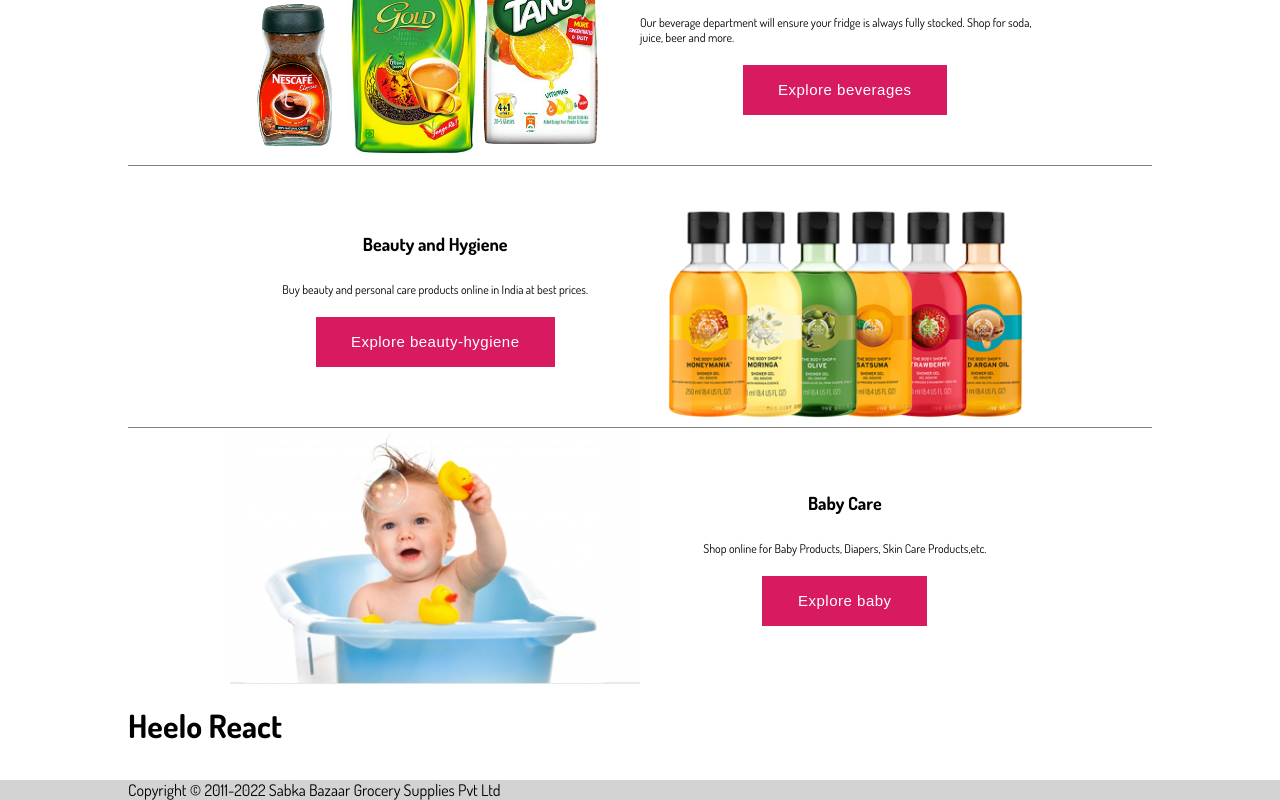
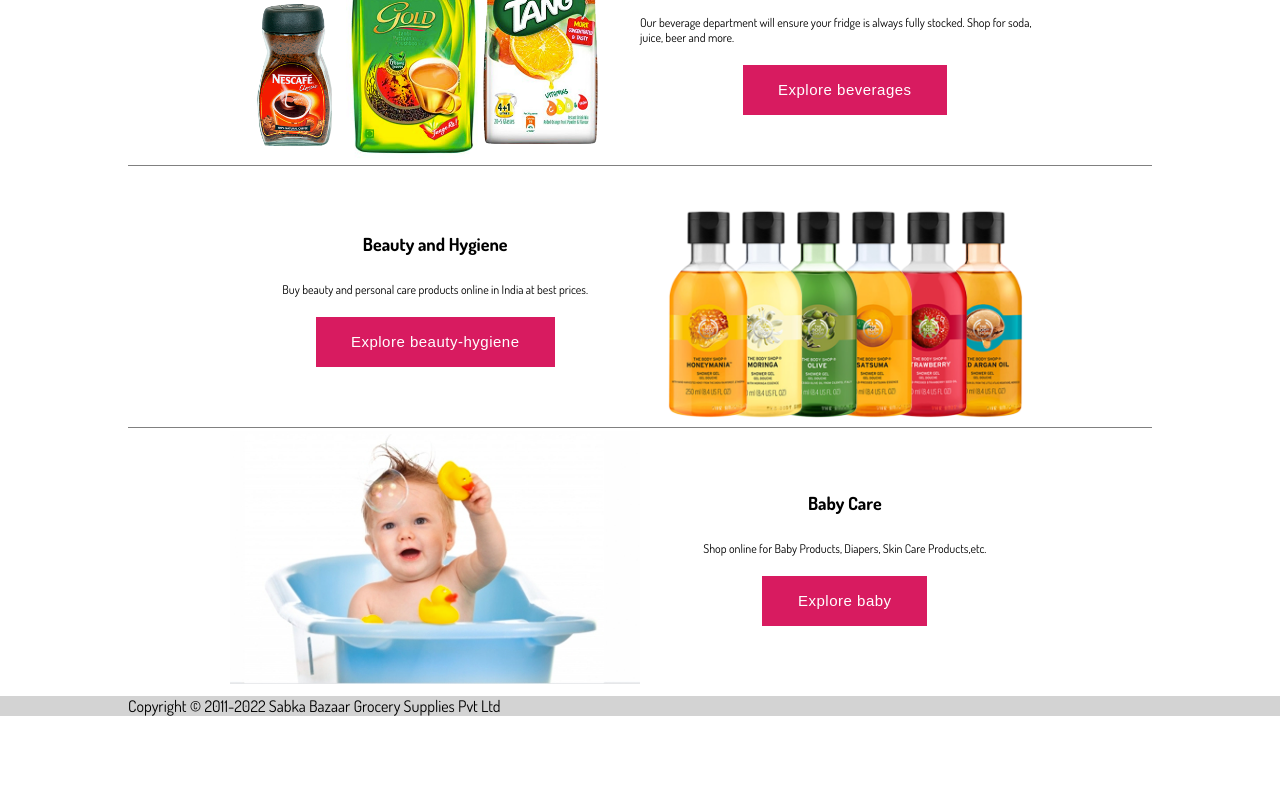
Before and after one commit to Arunjilla/Sabka-Bazar, a React (Create React App) app: page / in a window 1280 px wide. Shown: the part 896-1696 px from the top of the page. After the commit the page ends 1612 px from the top, so only its background shows below. Built offline with nearby package versions, Linux system fonts and the light colour scheme.

Commit message:
added to server to images

```diff
--- a/src/routes/auth/register.component.js
+++ b/src/routes/auth/register.component.js
@@ -1,4 +1,4 @@
-import RegisterForm from '../../components/register-form/register-form.component';
+import RegisterForm from '../../components/register/register-form.component';
 
 import { AuthenticationContainer } from './authentication.styles';
 
--- a/src/routes/auth/signin.component.js
+++ b/src/routes/auth/signin.component.js
@@ -1,4 +1,4 @@
-import SignInForm from '../../components/sign-in-form/sign-in-form.component';
+import SignInForm from '../../components/sign-in/sign-in-form.component';
 
 import { AuthenticationContainer } from './authentication.styles';
 
--- a/src/routes/home/home.component.js
+++ b/src/routes/home/home.component.js
@@ -12,7 +12,7 @@ const Home = () => {
     <div>
       <Banners banners={banners} />
       <Directory categories={categories} />
-      <h1> Heelo React </h1>
+
     </div>
   );
 };
```
Also changed, not shown: src/App.js (+7 -1 lines), src/components/register/register-form.component.js (renamed from src/components/register-form/register-form.component.js), src/components/register/register-form.styles.js (renamed from src/components/register-form/register-form.styles.js), src/components/sign-in/sign-in-form.component.js (renamed from src/components/sign-in-form/sign-in-form.component.js), src/components/sign-in/sign-in-form.styles.js (renamed from src/components/sign-in-form/sign-in-form.styles.js).
